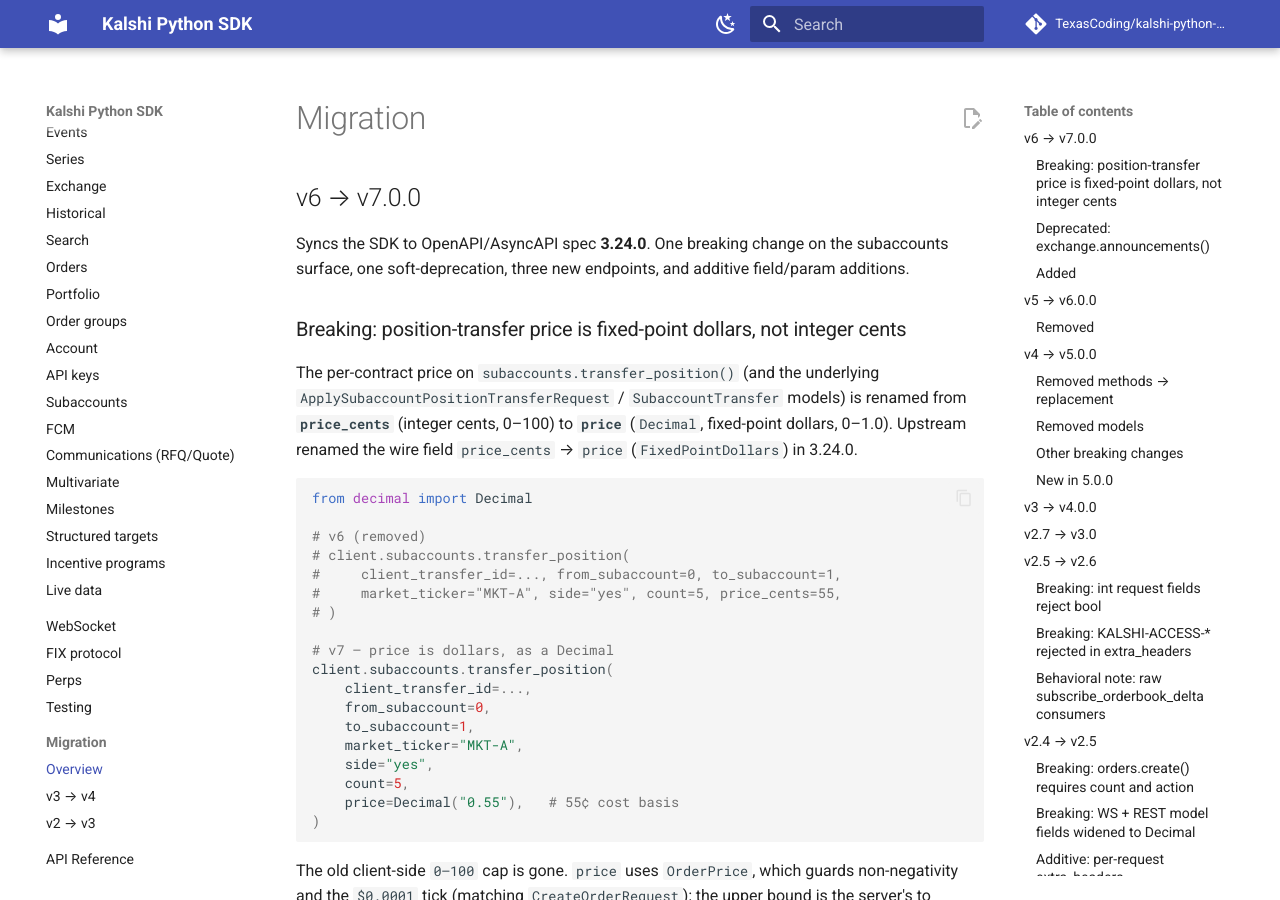
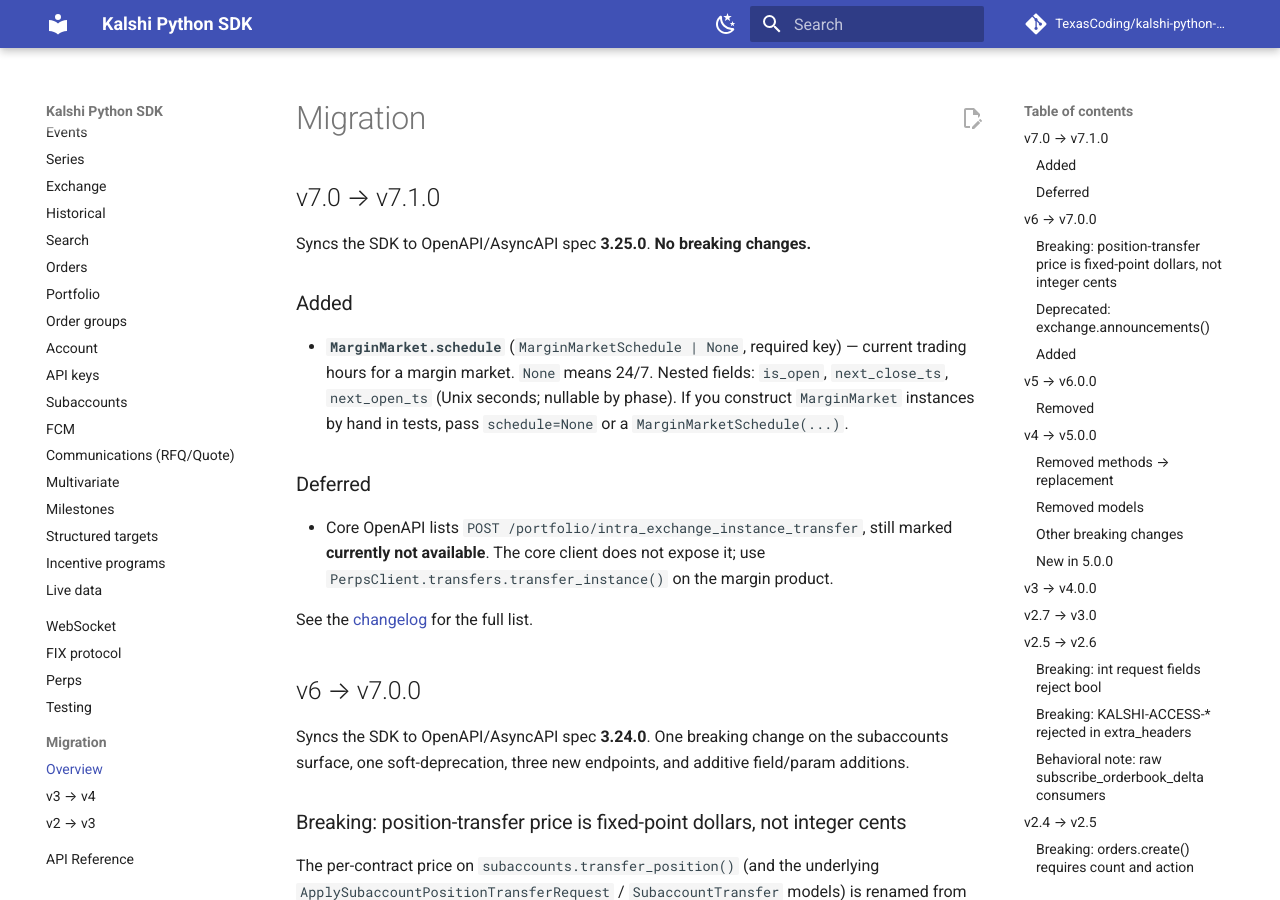
Before and after one commit to TexasCoding/kalshi-python-sdk, an MkDocs documentation site: the page built from docs/migration.md, in a window 1280 px wide and 900 px high. Built offline with MkDocs 1.6.1 and Material for MkDocs 9.7.7, drawn with Linux system fonts in a browser that asks for light colours; comment, search, counter and statistics services are not loaded.

Commit message:
release: v7.1.0 — OpenAPI 3.25.0 additive sync
Minor release for the #475/#476 spec-drift reconcile. Adds
MarginMarket.schedule / MarginMarketSchedule, pins docs to OpenAPI
3.25.0, and bumps package version. No breaking public-API changes.

```diff
--- a/docs/migration.md
+++ b/docs/migration.md
@@ -1,4 +1,25 @@
 # Migration
+
+## v7.0 → v7.1.0
+
+Syncs the SDK to OpenAPI/AsyncAPI spec **3.25.0**. **No breaking changes.**
+
+### Added
+
+- **`MarginMarket.schedule`** (`MarginMarketSchedule | None`, required key) —
+  current trading hours for a margin market. `None` means 24/7. Nested fields:
+  `is_open`, `next_close_ts`, `next_open_ts` (Unix seconds; nullable by phase).
+  If you construct `MarginMarket` instances by hand in tests, pass
+  `schedule=None` or a `MarginMarketSchedule(...)`.
+
+### Deferred
+
+- Core OpenAPI lists `POST /portfolio/intra_exchange_instance_transfer`, still
+  marked **currently not available**. The core client does not expose it; use
+  `PerpsClient.transfers.transfer_instance()` on the margin product.
+
+See the [changelog](https://github.com/TexasCoding/kalshi-python-sdk/blob/main/CHANGELOG.md)
+for the full list.
 
 ## v6 → v7.0.0
 
--- a/kalshi/__init__.py
+++ b/kalshi/__init__.py
@@ -379,4 +379,4 @@
     "Withdrawal",
 ]
 
-__version__ = "7.0.0"
+__version__ = "7.1.0"
--- a/pyproject.toml
+++ b/pyproject.toml
@@ -1,6 +1,6 @@
 [project]
 name = "kalshi-sdk"
-version = "7.0.0"
+version = "7.1.0"
 description = "A professional Python SDK for the Kalshi prediction markets and Perps (margin) APIs"
 readme = "README.md"
 license = { text = "MIT" }
```
Also changed, not shown: CHANGELOG.md (+22 -0 lines), README.md (+2 -2 lines), ROADMAP.md (+10 -0 lines), docs/index.md (+3 -3 lines), docs/perps.md (+6 -0 lines).
